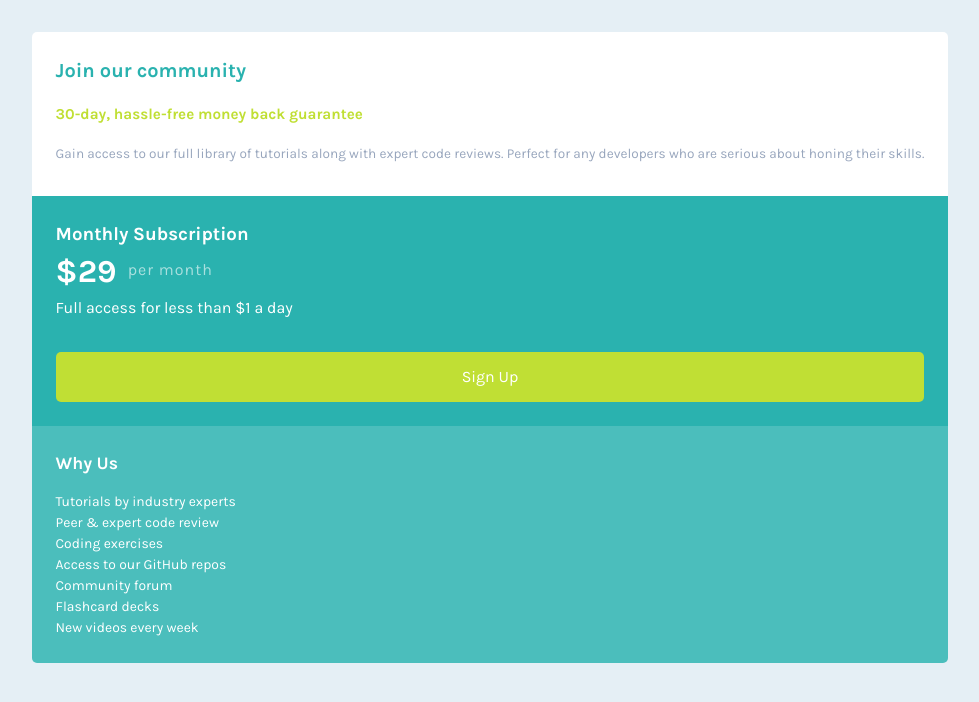
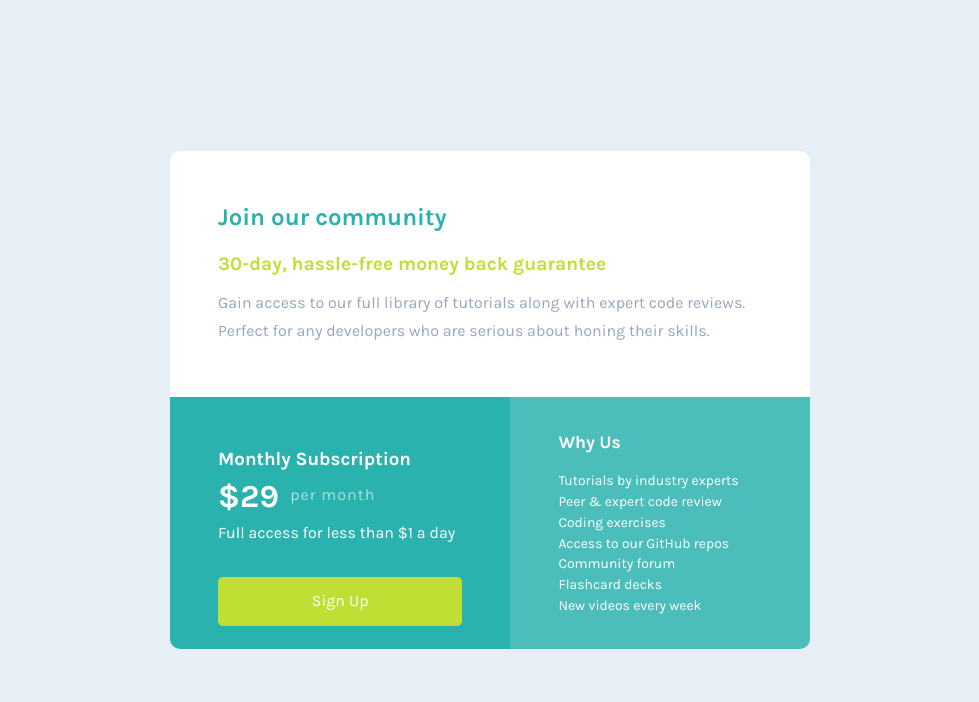
Before and after one commit to PiotrPlotast/single-price-grid-component, a plain HTML site: page index.html in a window 1280 px wide. Shown: the whole page, without its empty margins (150-1129 px from the left). Drawn offline with Linux system fonts and the light colour scheme.

Commit message:
added desktop styles

```diff
--- a/style.css
+++ b/style.css
@@ -97,6 +97,7 @@ body {
 }
 
 main {
+    min-height: 100dvh;
     display: flex;
     justify-content: center;
     align-items: center;
@@ -191,3 +192,42 @@ h3 {
     font-size: 0.87rem;
     color: var(--p-color);
 }
+
+@media (min-width: 700px) {
+    .card {
+        display: grid;
+        grid-template-areas:
+            "a a"
+            "b c";
+        max-width: 40rem;
+        border-radius: 10px;
+    }
+
+    .card__join-community {
+        grid-area: a;
+        padding: 3rem;
+    }
+
+    .card__join-community h1 {
+        font-size: 1.5rem;
+    }
+
+    .card__join-community h2 {
+        font-size: 1.2rem;
+    }
+
+    .card__join-community p {
+        font-size: 1rem;
+    }
+
+    .card__monthly-sub {
+        grid-area: b;
+        padding: 3rem;
+        padding-bottom: 1rem;
+    }
+
+    .card__why-us {
+        grid-area: c;
+        padding: 2rem 3rem 1rem 3rem;
+    }
+}
```
